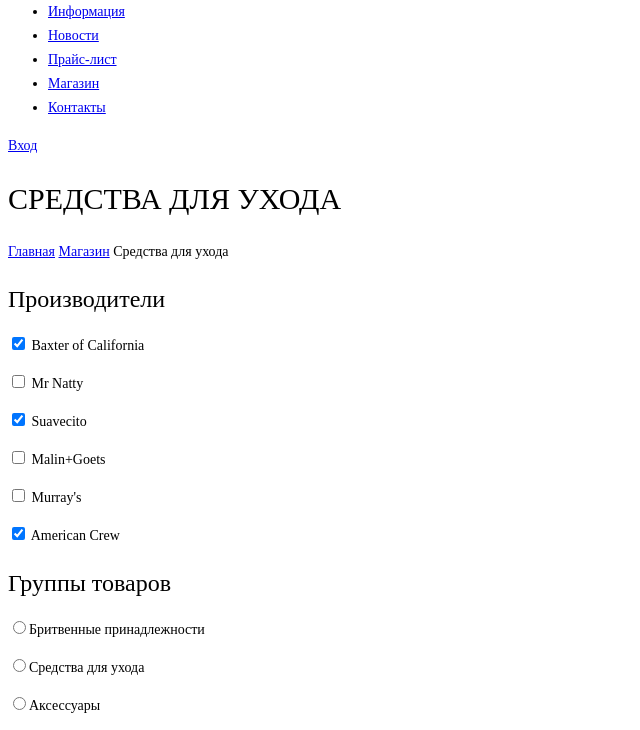
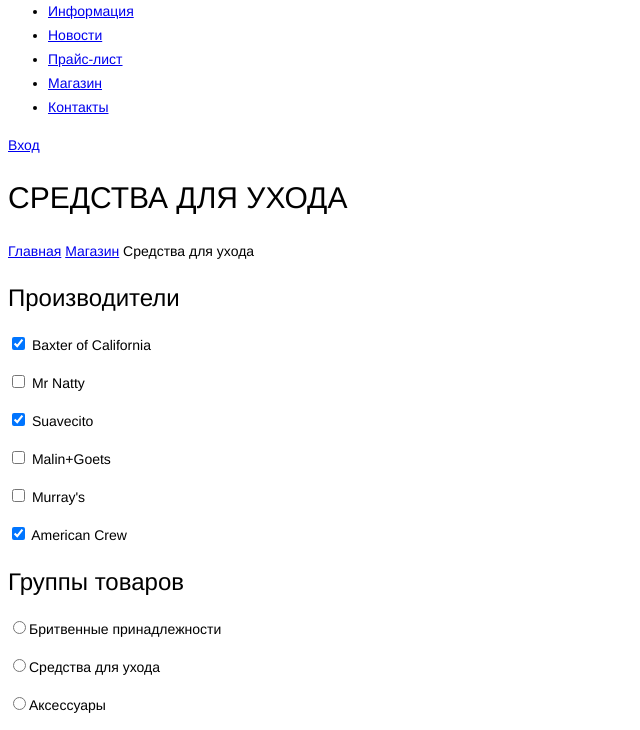
Before and after one commit to alt9/244218-barbershop, a plain HTML site: page catalog.html in a window 1280 px wide. Shown: the part 54-784 px from the top of the page, without its empty margins (0-640 px from the left). Drawn offline with Linux system fonts and the light colour scheme.

Commit message:
шрифты

```diff
--- a/css/style.css
+++ b/css/style.css
@@ -1,19 +1,19 @@
 body {
-	font-family: ptsans narrowbold;
+	font-family: ptsans narrowbold, Helvetica, Arial, sans-serif;
 	font-size: 14px;
 	font-weight: normal;
 	color: #000000;
 	line-height: 24px;
 }
 h1 {
-	font-family: ptsans narrowbold;
+	font-family: ptsans narrowbold, Helvetica, Arial, sans-serif;
 	font-size: 30px;
 	font-weight: normal;
 	color: #000000;
 	line-height: 42px;
 }
 h2 {
-	font-family: ptsans narrowbold;
+	font-family: ptsans narrowbold, Helvetica, Arial, sans-serif;
 	font-size: 24px;
 	font-weight: normal;
 	color: #000000;
```
